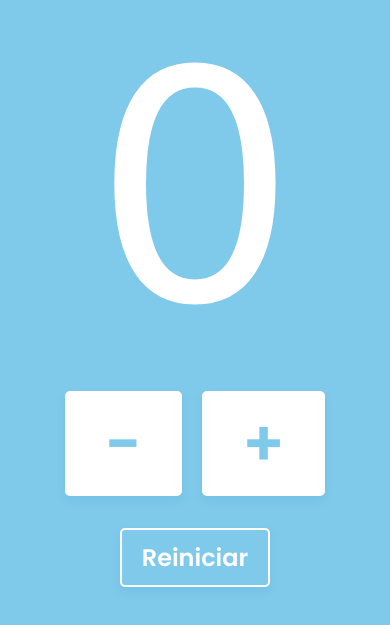
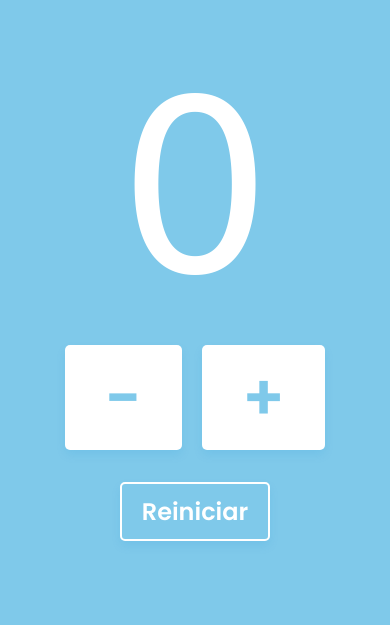
Before and after one commit to Sakhurama/ContadorOvejas, a plain HTML site: page main.html in a window 390 px wide. Shown: the part 127-752 px from the top of the page. Drawn offline with Linux system fonts and the light colour scheme; a web font is replaced by a local one.

Commit message:
ajuste responsive

```diff
--- a/styles/main.css
+++ b/styles/main.css
@@ -13,11 +13,12 @@ main {
     align-items: center;
     justify-content: center;
     height: 100vh;
-    padding: 20px;
+    padding-left: 20px;
+    padding-right: 20px;
 }
 
 #count {
-    font-size: 20rem;
+    font-size: 15rem;
     font-family: "Butterfly Kids", cursive;
 }
 
```
